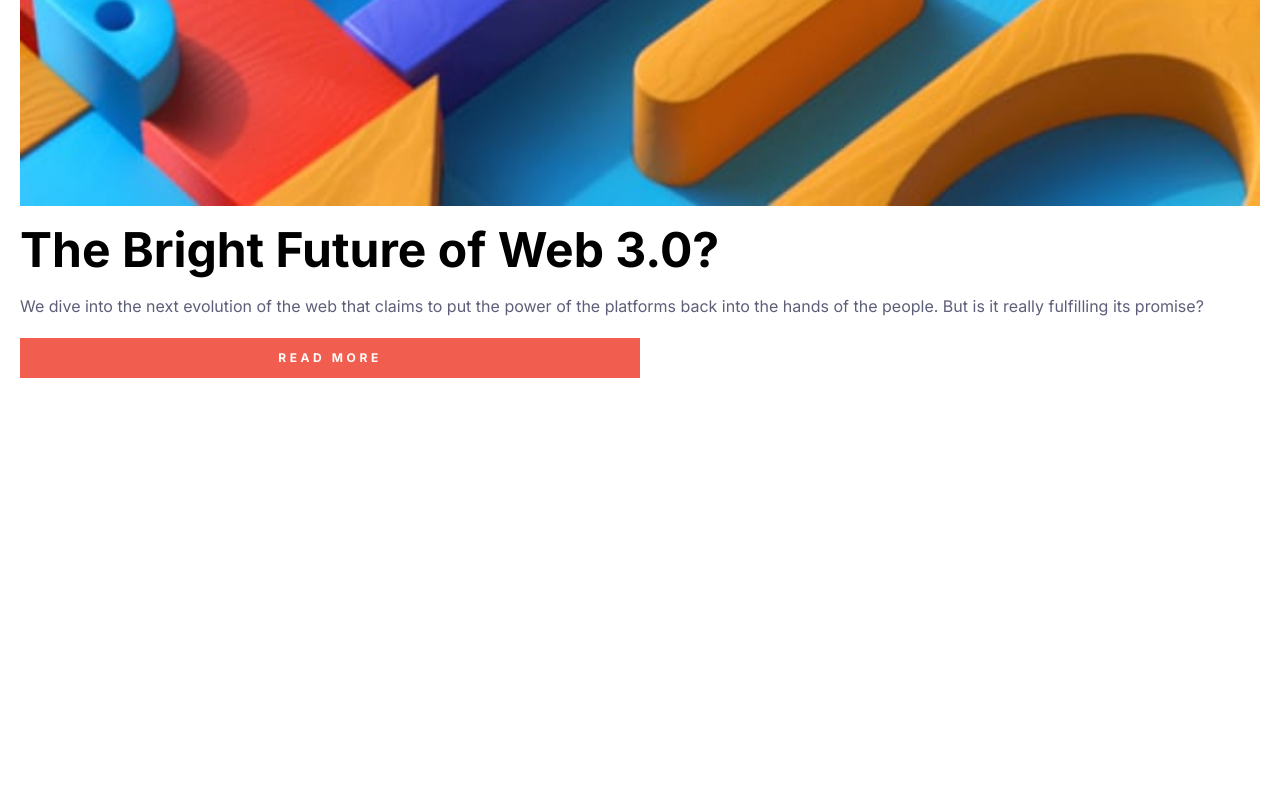
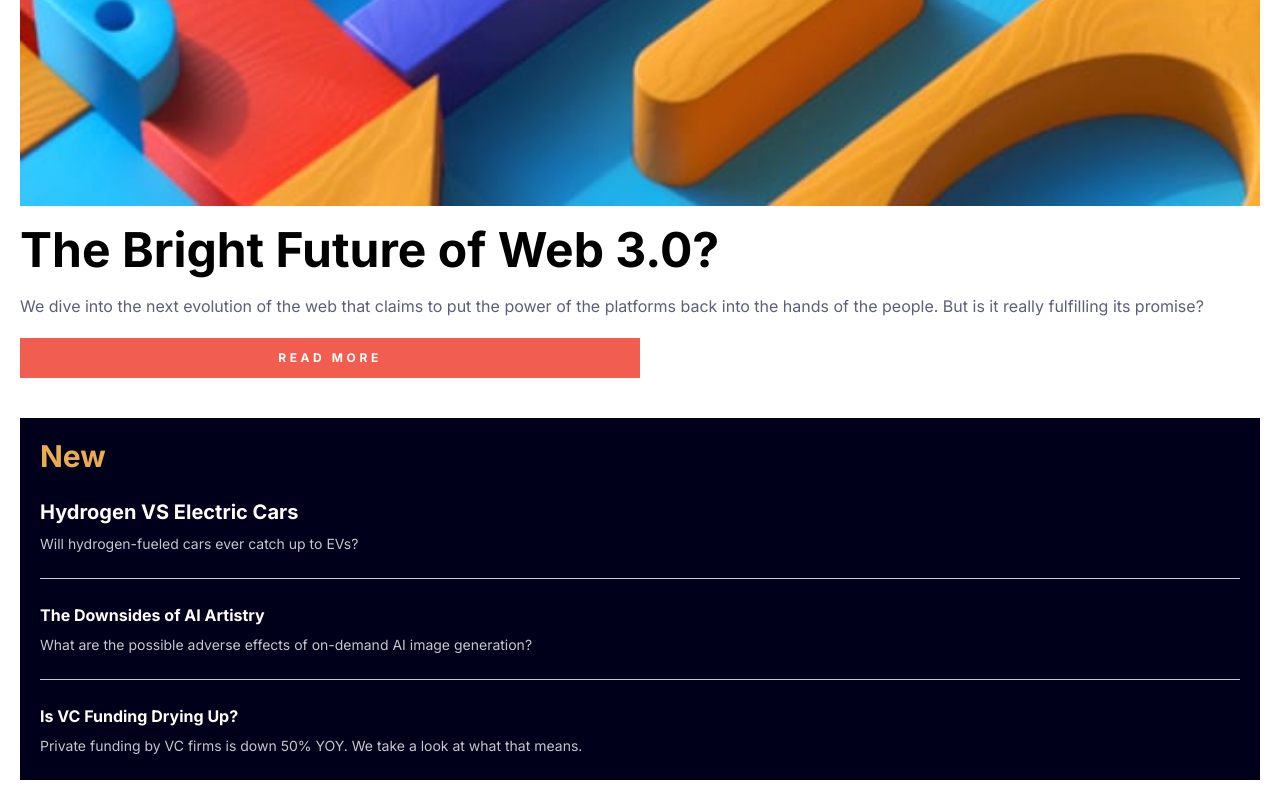
Before and after one commit to anwari-fikri/news-homepage-react, a React (Create React App) app: page / in a window 1280 px wide. Shown: the part 1000-1800 px from the top of the page. Before the commit the page ends 1378 px from the top, so only its background shows below. Built offline with nearby package versions, Linux system fonts and the light colour scheme.

Commit message:
added New.tsx

```diff
--- a/src/App.tsx
+++ b/src/App.tsx
@@ -1,12 +1,14 @@
 import React from "react";
 import Hero from "./component/Hero";
 import Navigation from "./component/Navigation";
+import New from "./component/New";
 
 function App() {
   return (
     <>
       <Navigation />
       <Hero />
+      <New />
     </>
   );
 }
--- a/src/component/Hero.tsx
+++ b/src/component/Hero.tsx
@@ -3,7 +3,7 @@ import heroImage from "../assets/image-web-3-mobile.jpg";
 
 const Hero = () => {
   return (
-    <div className="flex flex-col font-sans px-5 gap-5">
+    <div className="flex flex-col pb-5 px-5 gap-5">
       <img src={heroImage} alt="iconMenu" />
       <h1 className="text-5xl font-bold">The Bright Future of Web 3.0?</h1>
       <p className="text-dark-grayish-blue">
--- /dev/null
+++ b/src/component/New.tsx
@@ -0,0 +1,37 @@
+import React from "react";
+
+const New = () => {
+  return (
+    <div className="bg-very-dark-blue m-5 p-5 pb-0">
+      <h2 className="text-soft-orange font-bold text-3xl">New</h2>
+      <div className="flex flex-col gap-2 py-6">
+        <h3 className="font-bold text-off-white text-xl">
+          Hydrogen VS Electric Cars
+        </h3>
+        <p className="font-extralight text-grayish-blue text-sm">
+          Will hydrogen-fueled cars ever catch up to EVs?
+        </p>
+      </div>
+      <div className="border-t border-grayish-blue"></div>
+      <div className="flex flex-col gap-2 py-6">
+        <h3 className="font-bold text-off-white">
+          The Downsides of AI Artistry
+        </h3>
+        <p className="font-extralight text-grayish-blue text-sm">
+          What are the possible adverse effects of on-demand AI image
+          generation?
+        </p>
+      </div>
+      <div className="border-t border-grayish-blue"></div>
+      <div className="flex flex-col gap-2 py-6">
+        <h3 className="font-bold text-off-white">Is VC Funding Drying Up?</h3>
+        <p className="font-extralight text-grayish-blue text-sm">
+          Private funding by VC firms is down 50% YOY. We take a look at what
+          that means.
+        </p>
+      </div>
+    </div>
+  );
+};
+
+export default New;
```
